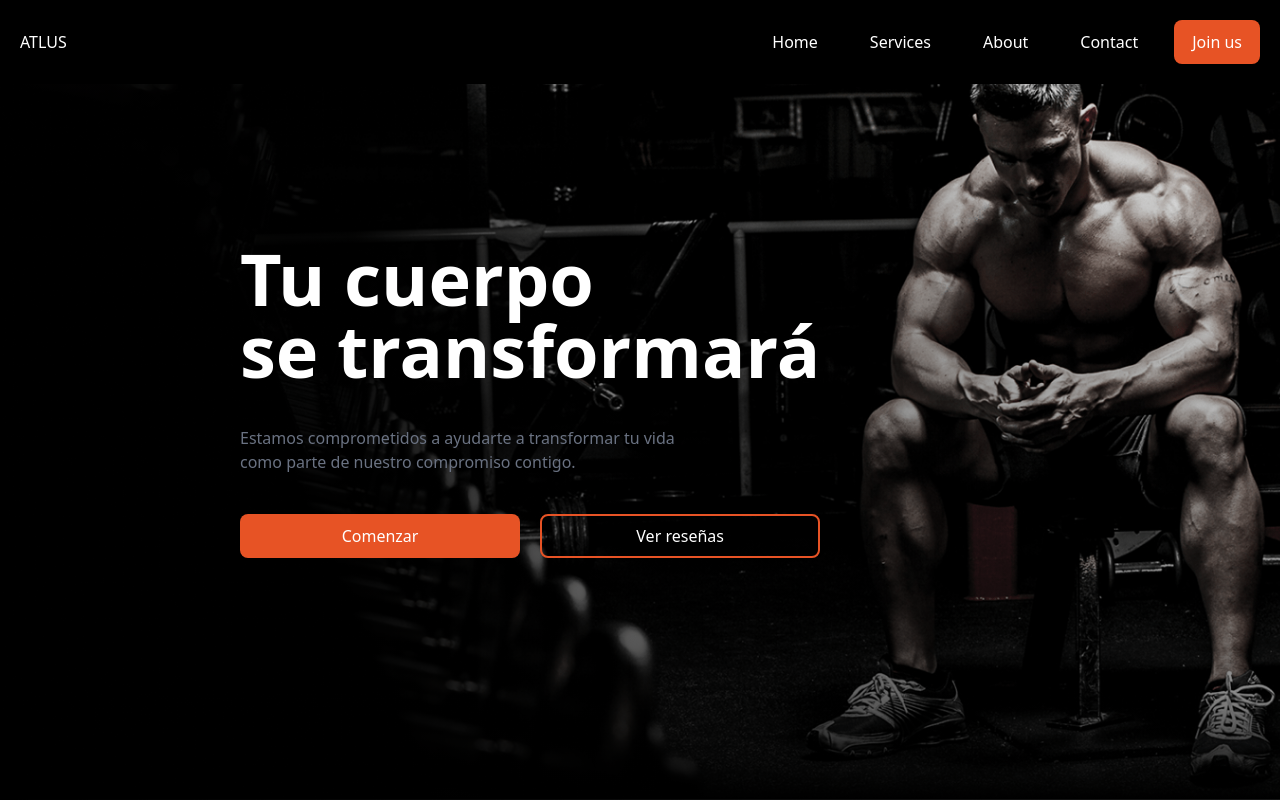
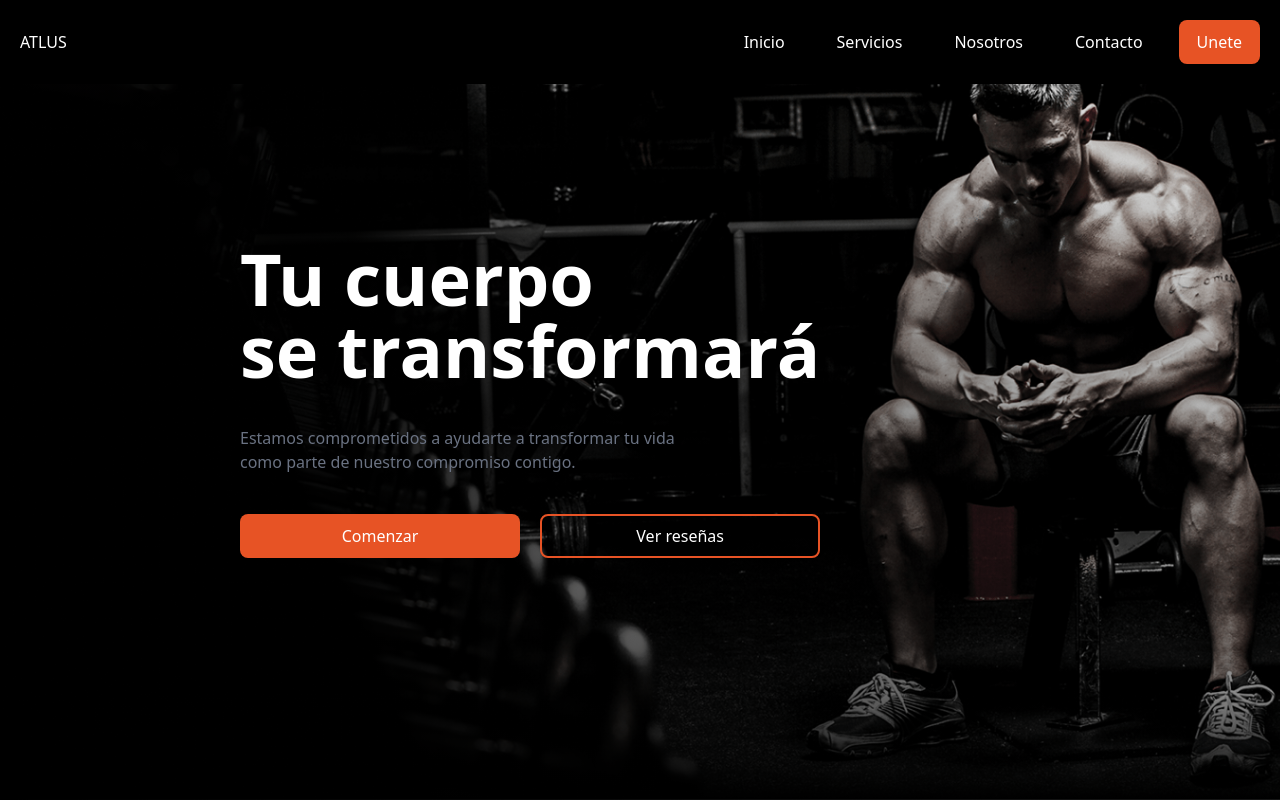
Before and after one commit to Enryuk3/atlus, a Next.js app: page / in a window 1280 px wide. Built offline with nearby package versions, Linux system fonts and the light colour scheme.

Commit message:
update menu links typo

```diff
--- a/src/components/shared/main-menu.tsx
+++ b/src/components/shared/main-menu.tsx
@@ -6,19 +6,19 @@ const MainMenu = () => {
   return (
     <ul className="flex flex-col lg:flex-row items-center gap-5">
       <li>
-        <Link href="#home" className="py-2 px-4 border-b-2 border-transparent hover:border-primary transition-color duration-300 text-white">Home</Link>
+        <Link href="#home" className="py-2 px-4 border-b-2 border-transparent hover:border-primary transition-color duration-300 text-white">Inicio</Link>
       </li>
       <li>
-        <Link href="#services" className="py-2 px-4 border-b-2 border-transparent hover:border-primary transition-color duration-300 text-white">Services</Link>
+        <Link href="#services" className="py-2 px-4 border-b-2 border-transparent hover:border-primary transition-color duration-300 text-white">Servicios</Link>
       </li>
       <li>
-        <Link href="#about" className="py-2 px-4 border-b-2 border-transparent hover:border-primary transition-color duration-300 text-white">About</Link>
+        <Link href="#about" className="py-2 px-4 border-b-2 border-transparent hover:border-primary transition-color duration-300 text-white">Nosotros</Link>
       </li>
       <li>
-        <Link href="#contact" className="py-2 px-4 border-b-2 border-transparent hover:border-primary transition-color duration-300 text-white">Contact</Link>
+        <Link href="#contact" className="py-2 px-4 border-b-2 border-transparent hover:border-primary transition-color duration-300 text-white">Contacto</Link>
       </li>
       <li>
-        <ButtonPrimary type="button" text="Join us" />
+        <ButtonPrimary type="button" text="Unete" />
       </li>
     </ul>
   );
```
